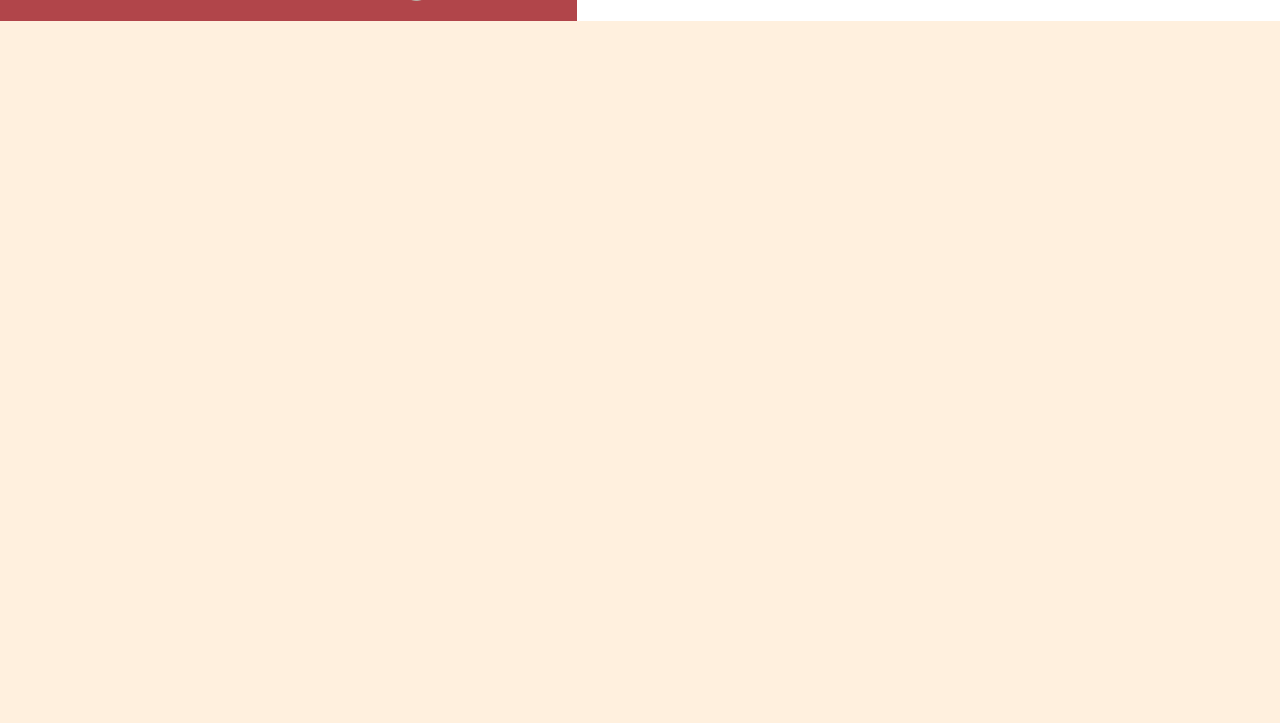
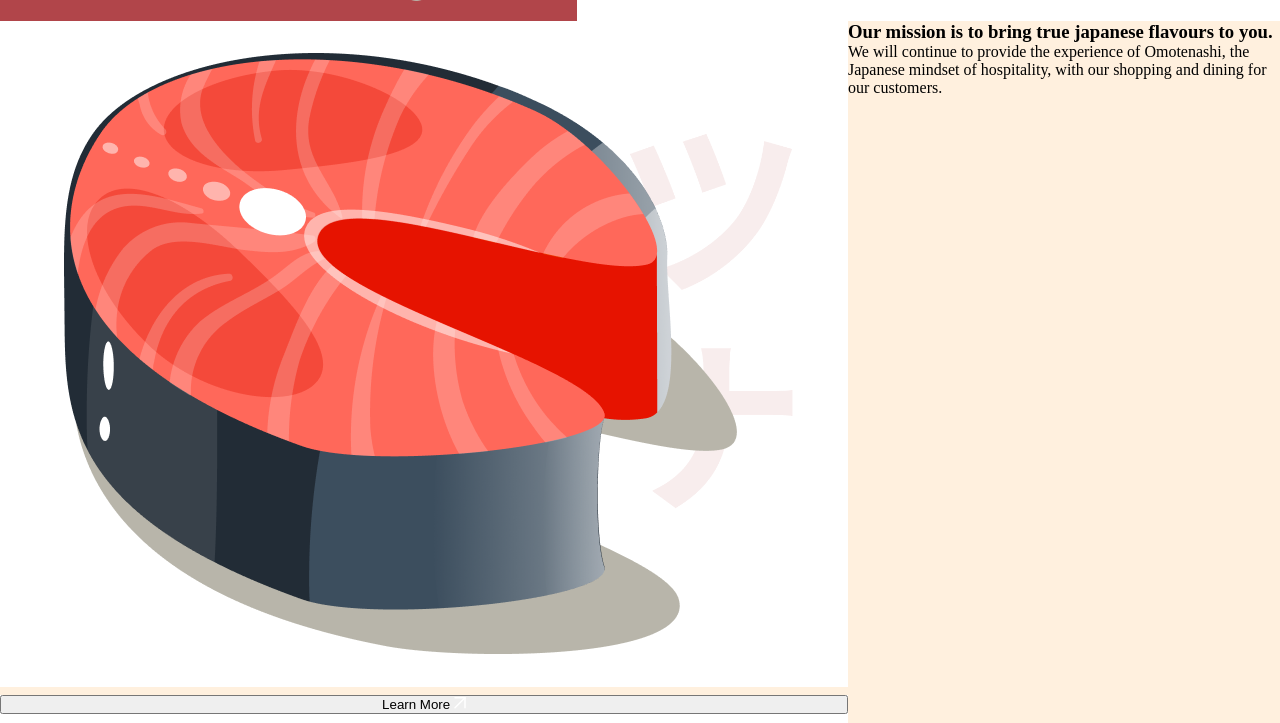
Before and after one commit to 7afde/Sushi-Themed-Website, a website built with Vite: page index.html in a window 1280 px wide. Shown: the part 777-1500 px from the top of the page. Before the commit the page ends 800 px from the top, so only its background shows below. Built offline with nearby package versions, Linux system fonts and the light colour scheme.

Commit message:
I added some about-us section

```diff
--- a/css/sections/about.css
+++ b/css/sections/about.css
@@ -0,0 +1,36 @@
+.about-us {
+  display: flex;
+  min-height: 720px;
+  overflow: hidden;
+}
+
+.about-us__image {
+  flex: 1;
+  display: flex;
+  flex-direction: column;
+  justify-content: center;
+
+  background-color: var(--color-white);
+
+  position: relative;
+}
+
+.about-us__image div {
+  padding: 32px 64px;
+
+  flex: 1;
+  display: flex;
+  align-items: center;
+  background-position: center;
+  background-repeat: no-repeat;
+  background-size: contain;
+}
+
+.about-us__image-sushi3 {
+  border-bottom: 8px solid var(--color-creamson);
+  background-image: url("../../assets/about_bg1.png");
+}
+
+.about-us__image-sushi2 {
+  background-image: url("../../assets/about_bg2.png");
+}
--- a/index.html
+++ b/index.html
@@ -82,7 +82,35 @@
       </div>
     </div>
   </section>
+  <!-- End Hero -->
+  <!-- Start About Us -->
+  <section class="about-us">
+    <div class="about-us__image">
+      <div class="about-us__image-sushi3">
+        <img src="assets/sushi-3.png" alt="sushi">
+      </div>
 
+      <button class="about-us__button">
+        Learn More
+
+        <img src="assets/arrow-up-right.svg" alt="learn more">
+      </button>
+
+      <div class="about-us__image-sushi2">
+        <img src="assets/sushi-2.png" alt="sushi">
+      </div>
+    </div>
+    <div class="about-us__content">
+      <p class="sushi_subtitle"></p>
+      <h3 class="sushi__title">Our mission is to
+        bring true japanese
+        flavours to you.</h3>
+      <p class="sushi__description">We will continue to provide the experience of Omotenashi, the
+        Japanese mindset of hospitality, with our shopping and dining for our
+        customers.</p>
+    </div>
+  </section>
+  <!-- End About Us -->
 
 
 
```
